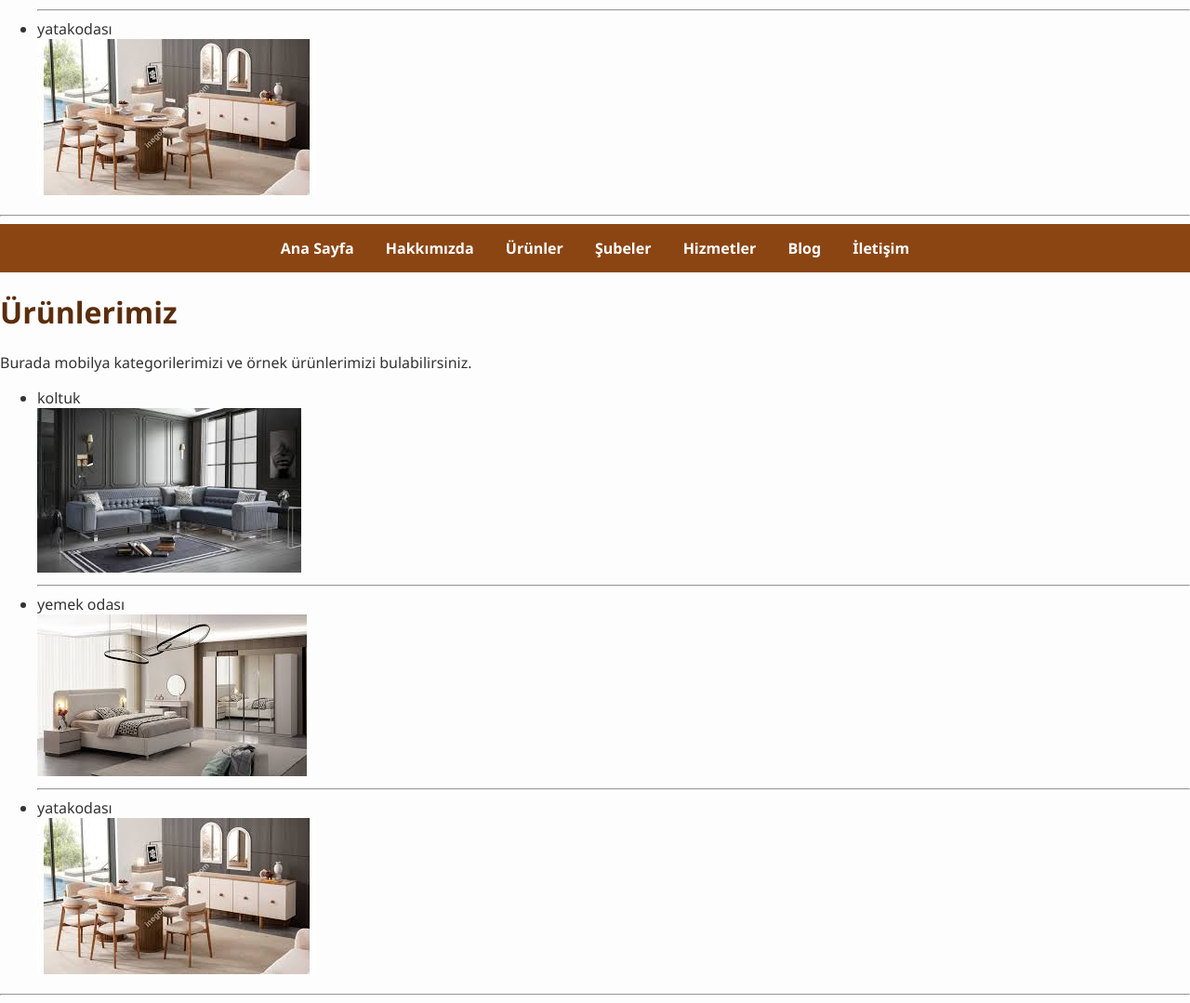
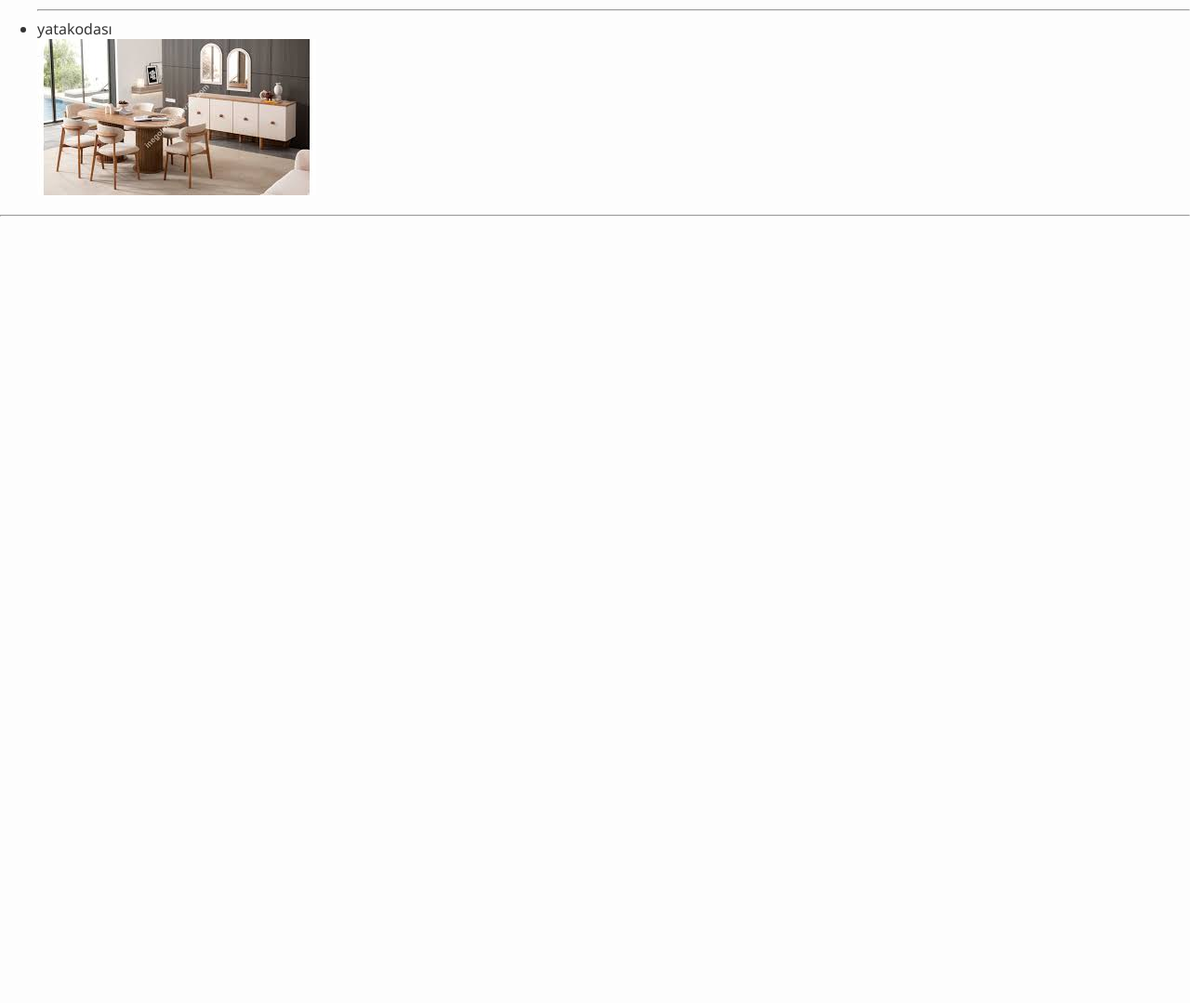
Before and after one commit to meke9/meke, a plain HTML site: page urunler.html in a window 1280 px wide. Shown: the part 597-1676 px from the top of the page at 93% size. After the commit the page ends 838 px from the top, so only its background shows below. Drawn offline with Linux system fonts and the light colour scheme.

Commit message:
urunler.html

```diff
--- a/urunler.html
+++ b/urunler.html
@@ -14,6 +14,7 @@
     <a href="subeler.html">Şubeler</a>
     <a href="hizmetler.html">Hizmetler</a>
     <a href="blog.html">Blog</a>
+    <a href="paketler.html">Paketler</a>
     <a href="iletisim.html">İletişim</a>
   </nav>
     <h1>Ürünlerimiz</h1>
@@ -46,51 +47,3 @@
 
 </body>
 </html>
-<!DOCTYPE html>
-<html lang="tr">
-<head>
-  <meta charset="UTF-8" />
-  <meta name="viewport" content="width=device-width, initial-scale=1.0"/>
-  <title>Ürünler</title>
-  <link rel="stylesheet" href="style.css" />
-</head>
-<body>
-  <nav>
-    <a href="index.html">Ana Sayfa</a>
-    <a href="hakkimizda.html">Hakkımızda</a>
-    <a href="urunler.html">Ürünler</a>
-    <a href="subeler.html">Şubeler</a>
-    <a href="hizmetler.html">Hizmetler</a>
-    <a href="blog.html">Blog</a>
-    <a href="iletisim.html">İletişim</a>
-  </nav>
-    <h1>Ürünlerimiz</h1>
-    <p>Burada mobilya kategorilerimizi ve örnek ürünlerimizi bulabilirsiniz.</p>
-
-<ul>
-
-<li>koltuk</li>
-
-<img src="web1koltuk.jpg" alt="">
-<hr>
-<li>yemek odası </li>
-
-
-<img src="web1ytkoda.jpg" alt="">
-<hr>
-<li>yatakodası</li>
-
-
-
-
-<img src="webymkoda.jpg" alt="">
-
-</ul>
-
-    <hr>
-
-
-
-
-</body>
-</html>
```
